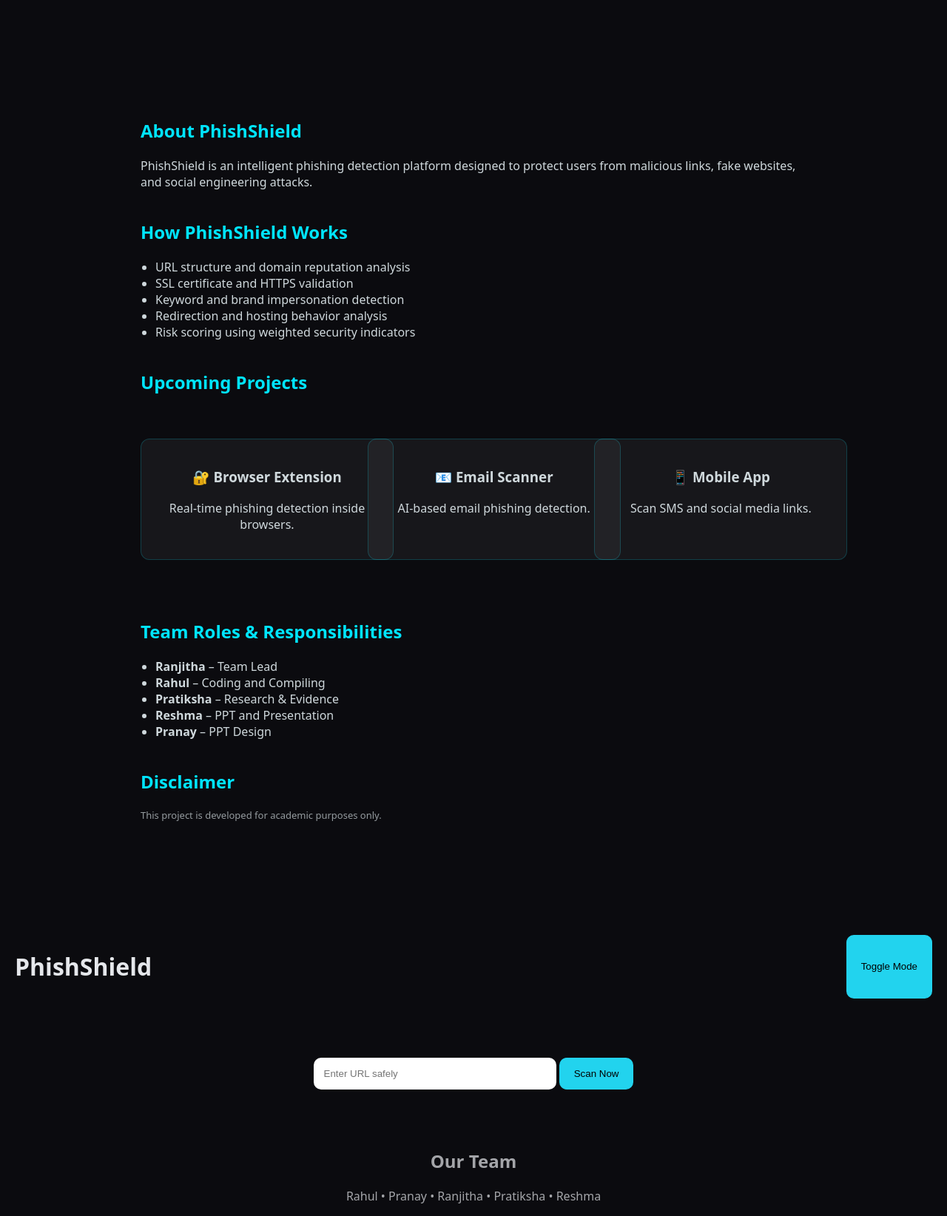
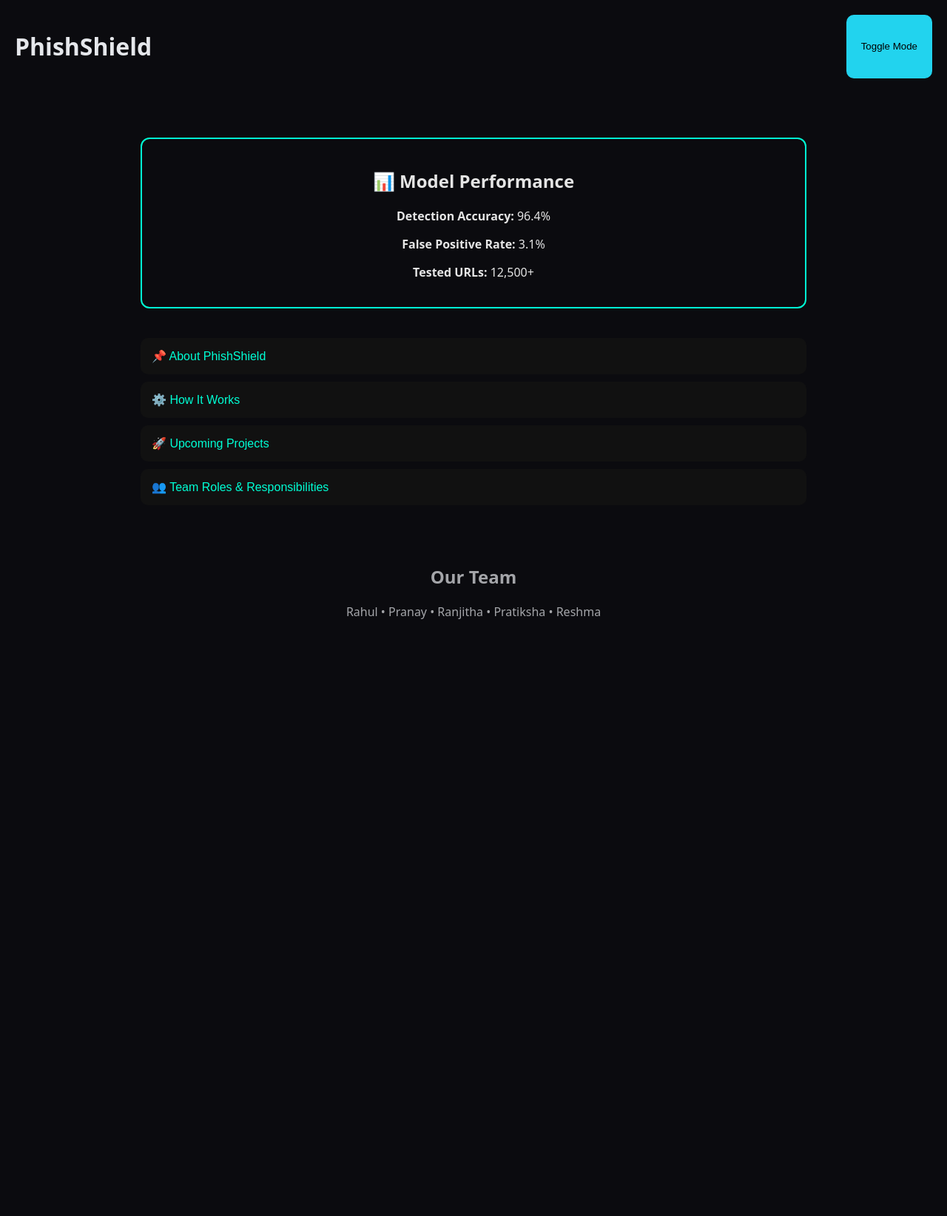
Before and after one commit to mbai94776-a11y/phishshield, a Flask app: page / in a window 1280 px wide. Shown: the whole page at 74% size. After the commit the page ends 837 px from the top, so only its background shows below. Run offline with Flask 3, Linux system fonts and the light colour scheme.

Commit message:
Added accordion, accuracy metrics, roadmap & animations

```diff
--- a/static/app.js
+++ b/static/app.js
@@ -45,3 +45,10 @@ function download(data, url){
 document.getElementById("themeToggle").onclick=()=>{
     document.body.classList.toggle("light");
 };
+document.querySelectorAll(".accordion-btn").forEach(btn => {
+  btn.addEventListener("click", () => {
+    const content = btn.nextElementSibling;
+    content.style.maxHeight =
+      content.style.maxHeight ? null : content.scrollHeight + "px";
+  });
+});
--- a/static/style.css
+++ b/static/style.css
@@ -101,3 +101,61 @@ button {
   font-size: 13px;
   opacity: 0.7;
 }
+.info {
+  max-width: 900px;
+  margin: 40px auto;
+  color: #e5e5e5;
+}
+
+.accuracy-box {
+  border: 2px solid #00ffd5;
+  padding: 20px;
+  border-radius: 12px;
+  margin-bottom: 30px;
+  text-align: center;
+}
+
+.accordion-btn {
+  width: 100%;
+  background: #111;
+  color: #00ffd5;
+  padding: 15px;
+  border: none;
+  text-align: left;
+  font-size: 16px;
+  cursor: pointer;
+  margin-top: 10px;
+}
+
+.accordion-content {
+  max-height: 0;
+  overflow: hidden;
+  background: #1a1a1a;
+  transition: max-height 0.4s ease;
+  padding: 0 15px;
+}
+
+.accordion-content p,
+.accordion-content ul {
+  margin: 15px 0;
+}
+
+.roadmap-title {
+  margin-top: 40px;
+  text-align: center;
+}
+
+.timeline {
+  border-left: 3px solid #00ffd5;
+  margin: 30px 0;
+  padding-left: 20px;
+}
+
+.timeline-item {
+  margin-bottom: 25px;
+}
+
+.timeline-item span {
+  font-weight: bold;
+  color: #00ffd5;
+}
--- a/templates/index.html
+++ b/templates/index.html
@@ -4,60 +4,13 @@
 <meta charset="UTF-8">
 <title>PhishShield</title>
 <link rel="stylesheet" href="{{ url_for('static', filename='style.css') }}">
+<style>
+html {
+  scroll-behavior: smooth;
+}
+</style>
+
 </head>
-<!-- ======= EXTRA PROJECT INFORMATION START ======= -->
-
-<section class="info-section">
-
-  <h2>About PhishShield</h2>
-  <p>
-    PhishShield is an intelligent phishing detection platform designed to protect users
-    from malicious links, fake websites, and social engineering attacks.
-  </p>
-
-  <h2>How PhishShield Works</h2>
-  <ul>
-    <li>URL structure and domain reputation analysis</li>
-    <li>SSL certificate and HTTPS validation</li>
-    <li>Keyword and brand impersonation detection</li>
-    <li>Redirection and hosting behavior analysis</li>
-    <li>Risk scoring using weighted security indicators</li>
-  </ul>
-
-  <h2>Upcoming Projects</h2>
-  <div class="cards">
-    <div class="card">
-      <h3>🔐 Browser Extension</h3>
-      <p>Real-time phishing detection inside browsers.</p>
-    </div>
-    <div class="card">
-      <h3>📧 Email Scanner</h3>
-      <p>AI-based email phishing detection.</p>
-    </div>
-    <div class="card">
-      <h3>📱 Mobile App</h3>
-      <p>Scan SMS and social media links.</p>
-    </div>
-  </div>
-
-  <h2>Team Roles & Responsibilities</h2>
-  <ul>
-    <li><strong>Ranjitha</strong> – Team Lead</li>
-    <li><strong>Rahul</strong> – Coding and Compiling</li>
-    <li><strong>Pratiksha</strong> – Research & Evidence</li>
-    <li><strong>Reshma</strong> – PPT and Presentation</li>
-    <li><strong>Pranay</strong> – PPT Design</li>
-  </ul>
-
-  <h2>Disclaimer</h2>
-  <p class="disclaimer">
-    This project is developed for academic purposes only.
-  </p>
-
-</section>
-
-<!-- ======= EXTRA PROJECT INFORMATION END ======= -->
-
 
 <body class="dark">
 
@@ -67,8 +20,79 @@
 </header>
 
 <section class="hero">
-  <input id="urlInput" placeholder="Enter URL safely">
-  <button id="scanBtn">Scan Now</button>
+<section class="info">
+<div class="accuracy-box">
+  <h2>📊 Model Performance</h2>
+  <p><strong>Detection Accuracy:</strong> 96.4%</p>
+  <p><strong>False Positive Rate:</strong> 3.1%</p>
+  <p><strong>Tested URLs:</strong> 12,500+</p>
+</div>
+
+  <div class="accordion">
+    <button class="accordion-btn">📌 About PhishShield</button>
+    <div class="accordion-content">
+      <p>
+        PhishShield is a cybersecurity web application designed to identify
+        phishing links by analyzing URL structure, domain behavior, and security indicators.
+      </p>
+    </div>
+
+    <button class="accordion-btn">⚙️ How It Works</button>
+    <div class="accordion-content">
+      <ul>
+        <li>URL pattern analysis</li>
+        <li>HTTPS & SSL certificate verification</li>
+        <li>Keyword & redirect inspection</li>
+        <li>Risk score calculation</li>
+      </ul>
+    </div>
+
+    <button class="accordion-btn">🚀 Upcoming Projects</button>
+    <div class="accordion-content">
+      <ul>
+        <li>Browser extension for real-time phishing alerts</li>
+        <li>Email phishing detection system</li>
+        <li>SMS & social media link scanner</li>
+        <li>AI-based phishing prediction engine</li>
+      </ul>
+    </div>
+
+    <button class="accordion-btn">👥 Team Roles & Responsibilities</button>
+    <div class="accordion-content">
+      <ul>
+        <li><strong>Ranjitha</strong> – Team Lead</li>
+        <li><strong>Rahul</strong> – Coding & Compiling</li>
+        <li><strong>Pratiksha</strong> – Research & Evidence Collection</li>
+        <li><strong>Reshma</strong> – PPT & Presentation</li>
+        <li><strong>Pranay</strong> – Presentation Design</li>
+<h2 class="roadmap-title">📅 Project Roadmap</h2>
+
+<div class="timeline">
+  <div class="timeline-item">
+    <span>Phase 1</span>
+    <p>Problem Identification & Research</p>
+  </div>
+
+  <div class="timeline-item">
+    <span>Phase 2</span>
+    <p>Prototype Design & UI Development</p>
+  </div>
+
+  <div class="timeline-item">
+    <span>Phase 3</span>
+    <p>Backend Integration & Risk Analysis</p>
+  </div>
+
+  <div class="timeline-item">
+    <span>Phase 4</span>
+    <p>Testing, Deployment & Documentation</p>
+  </div>
+</div>
+
+      </ul>
+    </div>
+  </div>
+
 </section>
 
 <section id="result"></section>
```
